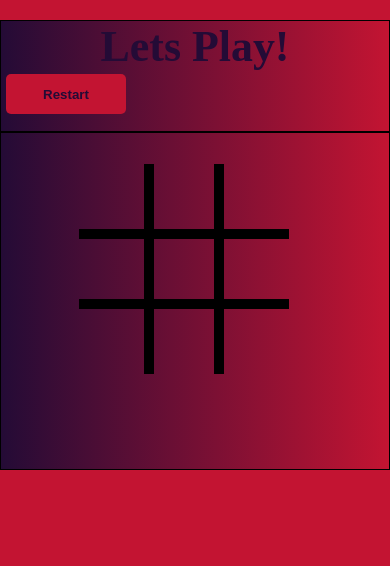
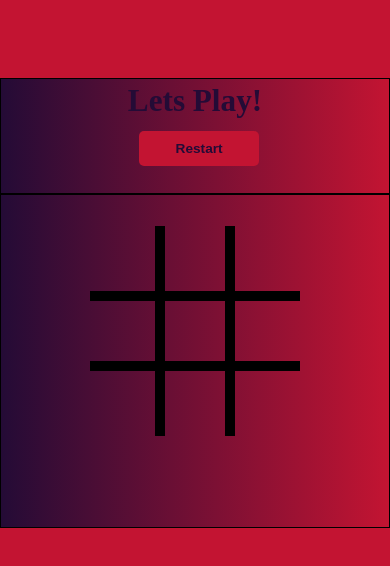
Before and after one commit to muhammadminhaj786/tic-tac-toe-game, a plain HTML site: page index.html in a window 390 px wide. Drawn offline with Linux system fonts and the light colour scheme.

Commit message:
finally done

```diff
--- a/style.css
+++ b/style.css
@@ -22,38 +22,44 @@ background: linear-gradient(to right, #240b36, #c31432); /* W3C, IE 10+/ Edge, F
     border-bottom: 2px solid black;
     width: 100%;
 }
-p{
-    text-align: center;
+.header p{
+    width: 30%;
+    height: 40%;
+    margin: 1% auto;
+    /* border: 1px solid black; */
+
+
 }
 #para{
-    font-size: 3vw;
+    font-size: 2.8vw;
     font-weight: bolder;
     color: #240b36;
+
 }
 .btn{
-    display: flex;
-    justify-content: space-between;
-    margin-top: 1%;
+    margin: 1% auto;
+    width: 30%;
+    /* border: 1px solid white; */
 }
 .btn1{
     background-color: #c31432;
     border: none;
     height: 40px;
-    width: 120px;
+    width: 150px;
     color: #240b36;
-    font-size: vw;
+    font-size: 2.5vw;
     font-weight: bold;
     border-radius: 5px ;
-    margin-left: 5px;
+    margin-left: 2%;
 }
 .gameboard{
     /* border: 1px solid red; */
     height: 70%;
     margin: 5% auto;
-    width: 60%;
+    width: 50%;
     display: flex;
     padding-top: 3%;
-    padding-left: 10%;
+    padding-left: 6%;
 }
 
 /* styling for box */
@@ -117,16 +123,30 @@ p{
 @media only screen and (max-width: 480px){
     .conatiner{
         width: 100%;
+        /* height: 100%; */
+        margin-top: 20%;
     }
     .gameboard{
         width: 80%;
-        padding-left: 10%;
+        padding-left: 13%;
+        /* height: 100%; */
     }
     #box-1,#box-2,#box-3,#box-4,#box-5,#box-6,#box-7,#box-8,#box-9{
         height: 70px ;
         width: 70px;
     }
+    .header p{
+        width: 60%;
+    }
     #para{
-        font-size: 5.2vh;
+        text-align: center;
+        font-size: 8vw;
+    }
+    .btn1{
+        background-color: #c31432;
+        height: 35px;
+        width: 120px;
+        font-size: 3.5vw;
+        font-weight: bold;
     }
 }
```
